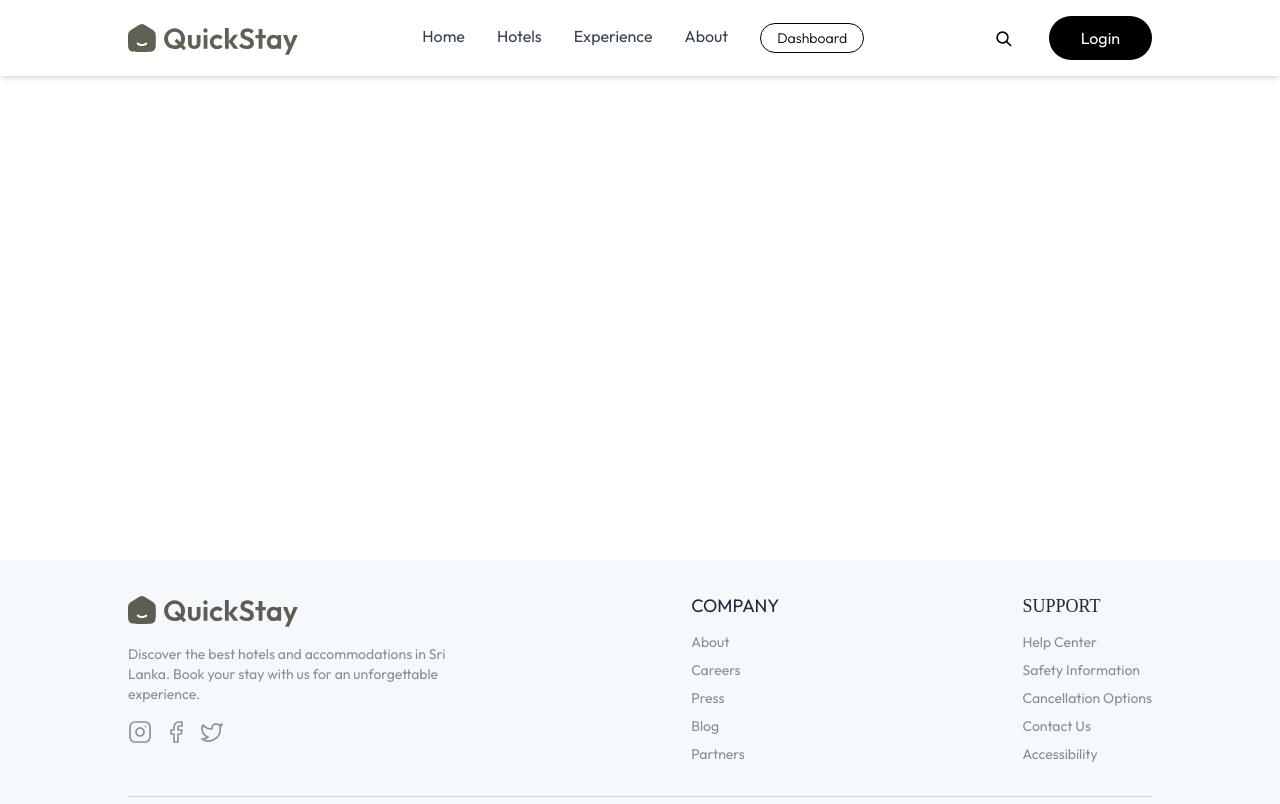
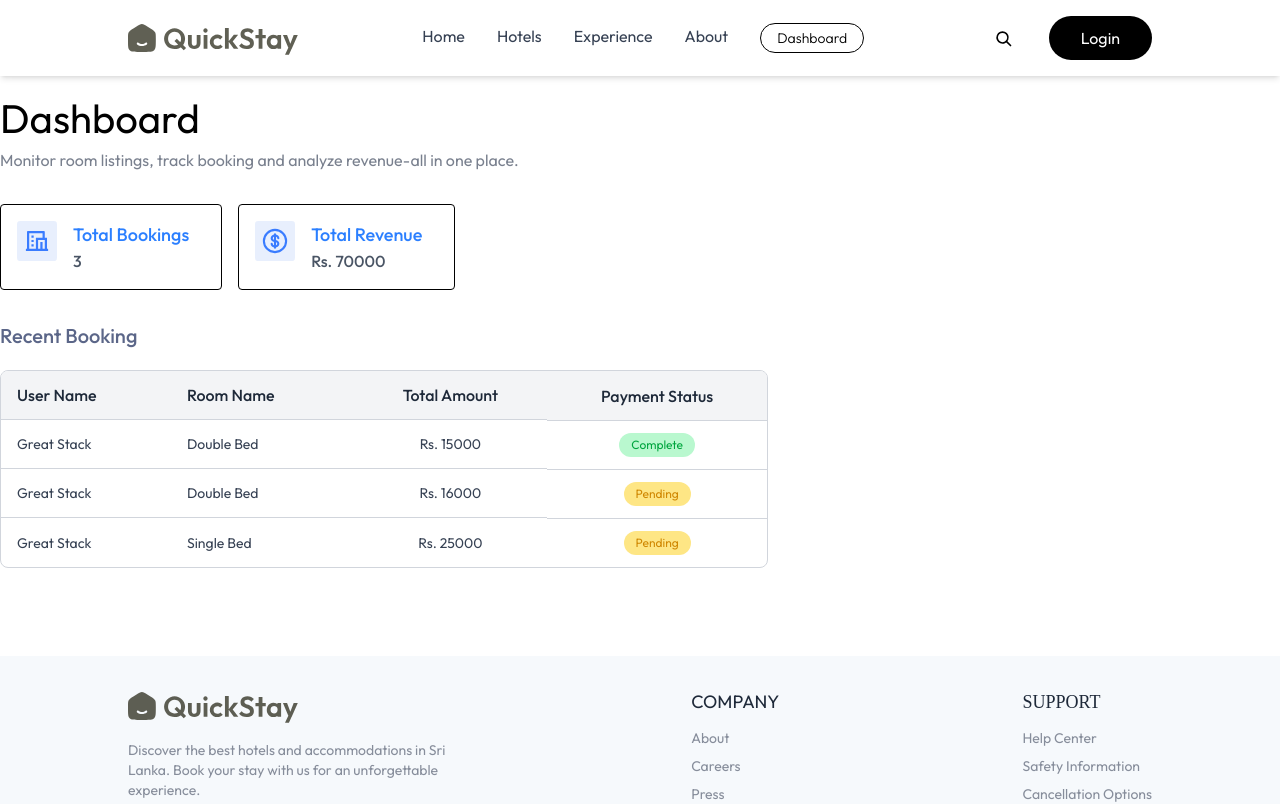
Before and after one commit to Uditha-san/webproject, a React (Vite) app in the folder Frontend/: page /dashboard in a window 1280 px wide. Shown: the top 804 px of the page. Built offline with nearby package versions, Linux system fonts and the light colour scheme; a web font is replaced by a local one.

Commit message:
Add dashboard

```diff
--- a/Frontend/src/App.jsx
+++ b/Frontend/src/App.jsx
@@ -13,6 +13,8 @@ import AddRoom from './pages/hotelOwner/AddRoom.jsx';
 import ListRoom from './pages/hotelOwner/ListRoom.jsx';
 import LoginForm from './components/LoginForm.jsx';
 import RegistrationForm from './components/RegistrationForm.jsx';
+import About from './pages/About.jsx';
+import Experience from './pages/Experience.jsx';
 
 
 const App = () => {
@@ -30,12 +32,13 @@ const App = () => {
           <Route path='/rooms' element={<AllRooms />} />
           <Route path='/rooms/:id' element={<RoomDetails />} />
           <Route path='/my-bookings' element={<MyBookings />} />
+          <Route path='/about' element={<About />} />
+          <Route path='/experience' element={<Experience />} />
+          <Route path='/dashboard' element={<Dashboard />} />
           <Route path='/owner' element= {<Layout/>}>
-
-          <Route index element={<Dashboard />} />
-          <Route path="add-room" element={<AddRoom />} />
-          <Route path="list-room" element={<ListRoom />} />
-
+            <Route index element={<Dashboard />} />
+            <Route path="add-room" element={<AddRoom />} />
+            <Route path="list-room" element={<ListRoom />} />
           </Route>
         </Routes>
 
--- a/Frontend/src/components/Navbar.jsx
+++ b/Frontend/src/components/Navbar.jsx
@@ -12,8 +12,8 @@ const Navbar = ({ onLoginClick, onRegisterClick }) => {
     const navLinks = [
         { name: 'Home', path: '/' },
         { name: 'Hotels', path: '/rooms' },
-        { name: 'Experience', path: '/' },
-        { name: 'About', path: '/' },
+        { name: 'Experience', path: '/experience' },
+        { name: 'About', path: '/about' },
     ];
 
 
@@ -52,13 +52,13 @@ const Navbar = ({ onLoginClick, onRegisterClick }) => {
                 {/* Desktop Nav */}
                 <div className="hidden md:flex items-center gap-4 lg:gap-8">
                     {navLinks.map((link, i) => (
-                        <a key={i} href={link.path} className={`group flex flex-col gap-0.5 ${isScrolled ? "text-gray-700" : "text-white"}`}>
+                        <Link key={i} to={link.path} className={`group flex flex-col gap-0.5 ${isScrolled ? "text-gray-700" : "text-white"}`}>
                             {link.name}
                             <div className={`${isScrolled ? "bg-gray-700" : "bg-white"} h-0.5 w-0 group-hover:w-full transition-all duration-300`} />
-                        </a>
+                        </Link>
                     ))}
                     <button className={`border px-4 py-1 text-sm font-light rounded-full cursor-pointer ${isScrolled ? 'text-black' : 'text-white'} transition-all`}
-                    onClick={()=> navigate('/owner')}>
+                    onClick={()=> navigate('/dashboard')}>
                         Dashboard
                     </button>
                 </div>
@@ -102,13 +102,13 @@ const Navbar = ({ onLoginClick, onRegisterClick }) => {
                     </button>
 
                     {navLinks.map((link, i) => (
-                        <a key={i} href={link.path} onClick={() => setIsMenuOpen(false)}>
+                        <Link key={i} to={link.path} onClick={() => setIsMenuOpen(false)}>
                             {link.name}
-                        </a>
+                        </Link>
                     ))}
 
                     {user && <button className="border px-4 py-1 text-sm font-light rounded-full cursor-pointer transition-all"
-                    onClick={()=> navigate('/owner')}>
+                    onClick={()=> navigate('/dashboard')}>
                         Dashboard
                     </button>}
 
--- /dev/null
+++ b/Frontend/src/pages/About.jsx
@@ -0,0 +1,11 @@
+import React from 'react';
+
+const About = () => (
+  <div className="mt-24 px-6 max-w-3xl mx-auto">
+    <h1 className="text-3xl font-bold mb-4">About Us</h1>
+    <p className="text-lg text-gray-700 mb-2">Welcome to our hotel booking platform! We help you find the best hotels and rooms for your stay, with easy booking and great offers.</p>
+    <p className="text-md text-gray-600">Our mission is to make your travel experience smooth and enjoyable. Thank you for choosing us!</p>
+  </div>
+);
+
+export default About
--- /dev/null
+++ b/Frontend/src/pages/Experience.jsx
@@ -0,0 +1,15 @@
+import React from 'react';
+
+const Experience = () => (
+  <div className="mt-24 px-6 max-w-3xl mx-auto">
+    <h1 className="text-3xl font-bold mb-4">Experience</h1>
+    <p className="text-lg text-gray-700 mb-2">Discover unique experiences at our partner hotels, from luxury stays to adventure packages and local tours.</p>
+    <ul className="list-disc ml-6 text-md text-gray-600">
+      <li>Luxury rooms with scenic views</li>
+      <li>Adventure activities and guided tours</li>
+      <li>Exclusive offers for members</li>
+    </ul>
+  </div>
+);
+
+export default Experience
--- a/Frontend/src/pages/hotelOwner/Dashboard.jsx
+++ b/Frontend/src/pages/hotelOwner/Dashboard.jsx
@@ -7,7 +7,7 @@ const Dashboard = () => {
   const [dashboardData, setDashboardData] = useState(dashboardDummyData)
 
   return (
-    <div>
+    <div className="mt-24">
       <Title align='left' font='outfit' title="Dashboard" subtitle="
       Monitor room listings, track booking and analyze revenue-all in one place."/>
 
@@ -20,7 +20,7 @@ const Dashboard = () => {
 
         <div className='flex flex-col sm:ml-4 font-medium'>
           <p className='text-blue-500 text-lg'>Total Bookings</p>
-          <p className='text-natural-400 text-base'>{dashboardData.totalBookings}</p>
+          <p className='text-gray-600 text-base'>{dashboardData.totalBookings}</p>
         </div>
 
         </div>
@@ -33,7 +33,7 @@ const Dashboard = () => {
 
         <div className='flex flex-col sm:ml-4 font-medium'>
           <p className='text-blue-500 text-lg'>Total Revenue</p>
-          <p className='text-natural-400 text-base'>Rs. {dashboardData.totalRevenue}</p>
+          <p className='text-gray-600 text-base'>Rs. {dashboardData.totalRevenue}</p>
         </div>
 
         </div>
@@ -65,7 +65,7 @@ const Dashboard = () => {
                   {item.user.username}
                 </td>
 
-                <td className='py-3 px-4 text-gray-700 border-t border-gray-300 max-sm-hidden'>
+                <td className='py-3 px-4 text-gray-700 border-t border-gray-300 max-sm:hidden'>
                   {item.room.roomType}
                 </td>
 
```
